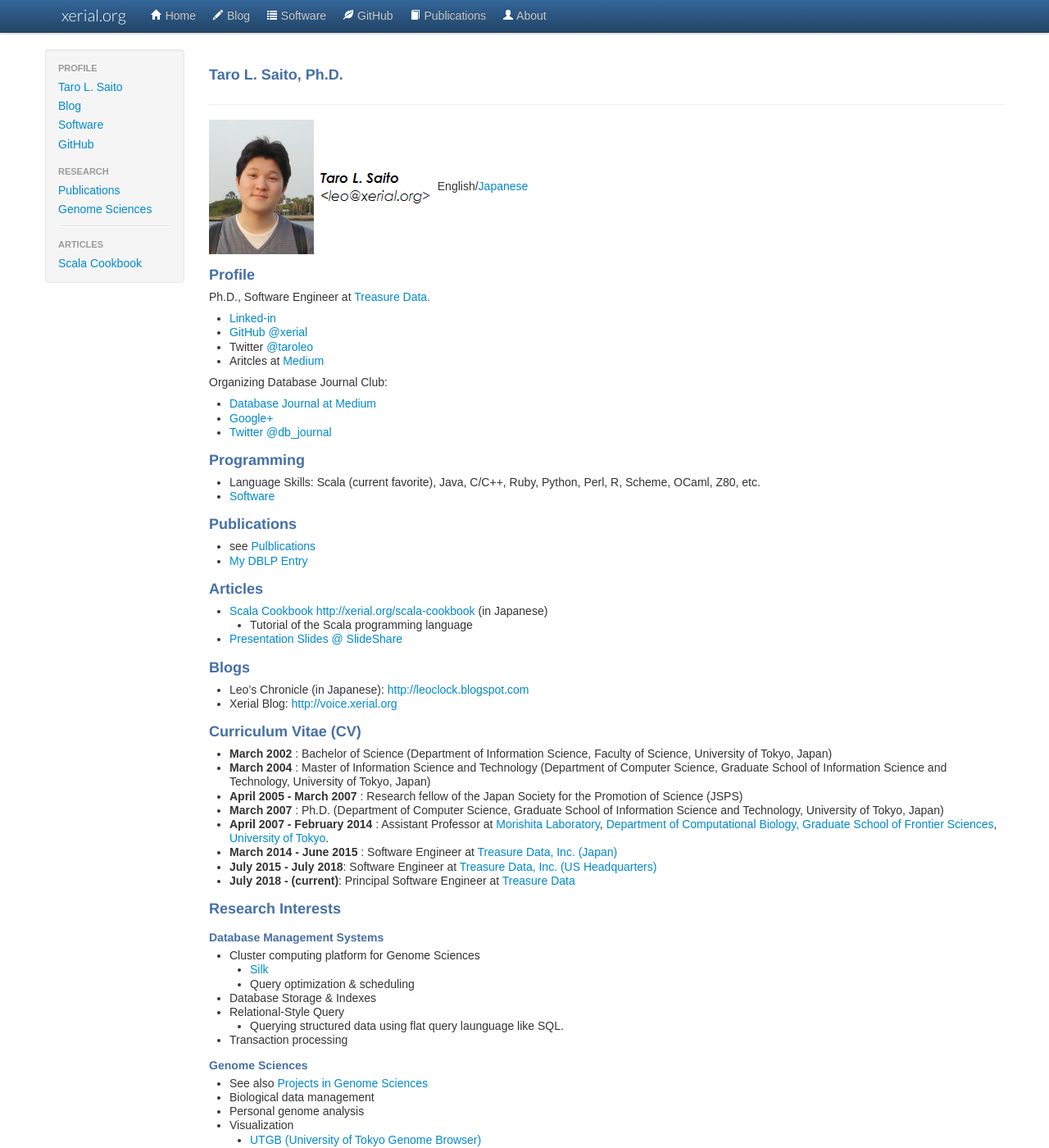
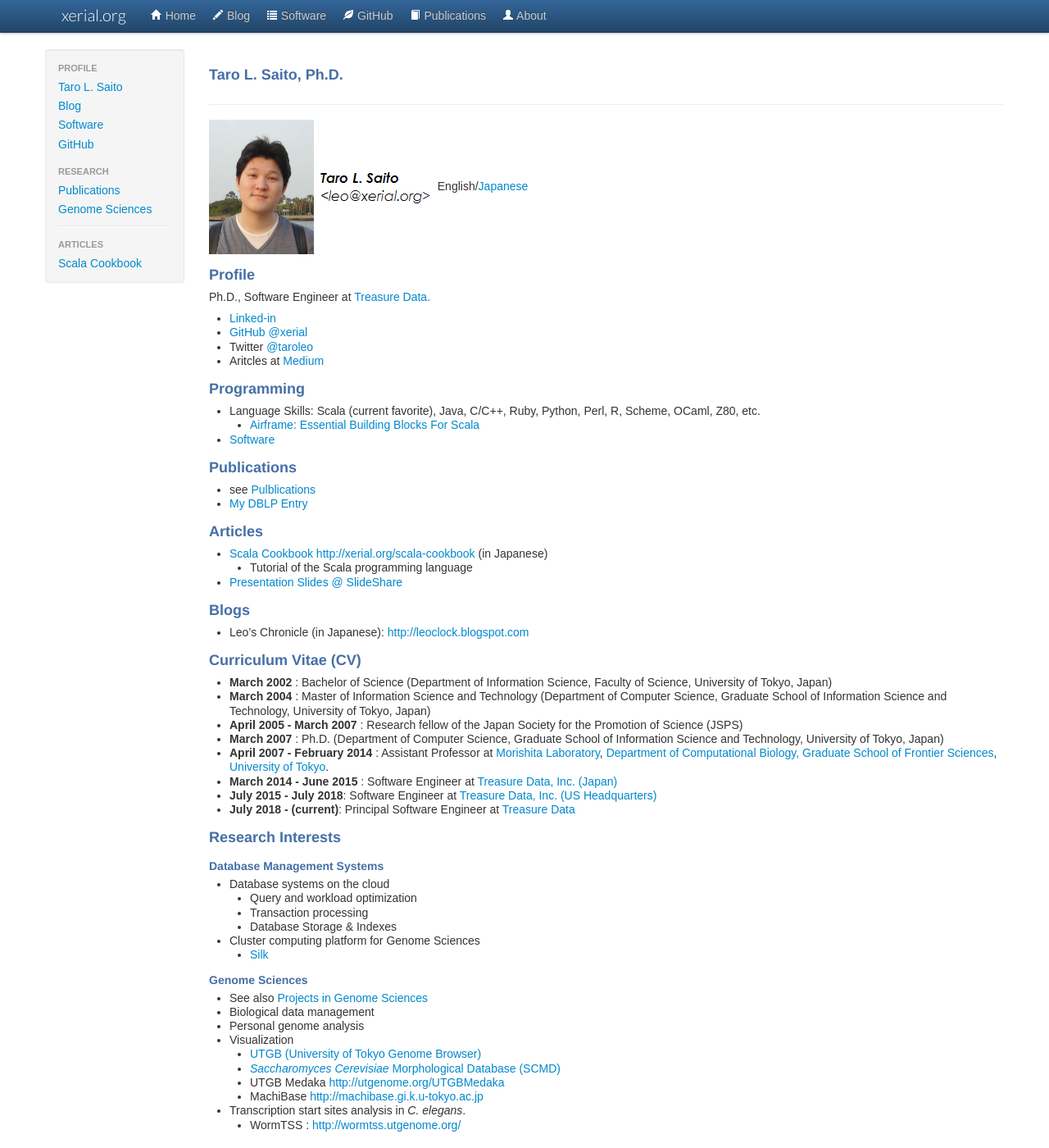
Before and after one commit to xerial/xerial.github.com, a Jekyll site: the page built from leo.md, in a window 1280 px wide and 1400 px high. Shown: the whole window at 82% size. Built offline with Jekyll 4.4.1, drawn with Linux system fonts in a browser that asks for light colours; Markdown is read by kramdown in place of the engine named in the settings.

Commit message:
Update leo.md

```diff
--- a/leo.md
+++ b/leo.md
@@ -13,19 +13,15 @@
 * Twitter [@taroleo](https://twitter.com/taroleo)
 * Aritcles at [Medium](https://medium.com/@taroleo)
 
-Organizing Database Journal Club:
-- [Database Journal at Medium](https://medium.com/db-journal)
-- [Google+](https://plus.google.com/u/2/communities/109432920533282111188)
-- [Twitter @db_journal](https://twitter.com/db_journal)
 
 ### Programming
 * Language Skills: Scala (current favorite), Java, C/C++, Ruby, Python, Perl, R, Scheme, OCaml, Z80, etc.
+  * [Airframe: Essential Building Blocks For Scala](https://wvlet.org/airframe/)
 * [Software]({{BASE_PATH}}/software)
 
 ### Publications
 * see [Pulblications]({{SITE_URL}}/publication)
 * [My DBLP Entry](http://www.informatik.uni-trier.de/~ley/db/indices/a-tree/s/Saito:Taro_L=.html)
-
 
 ### Articles
 * [Scala Cookbook](http://xerial.org/scala-cookbook) <http://xerial.org/scala-cookbook> (in Japanese)
@@ -35,7 +31,6 @@
 ### Blogs
 
 * Leo's Chronicle (in Japanese): <http://leoclock.blogspot.com>
-* Xerial Blog: <http://voice.xerial.org>
 
 ### Curriculum Vitae (CV)
 
@@ -51,13 +46,12 @@
 ### Research Interests
 
 #### Database Management Systems
+* Database systems on the cloud
+  * Query and workload optimization
+  * Transaction processing
+  * Database Storage & Indexes
 * Cluster computing platform for Genome Sciences
   * [Silk](http://xerial.org/silk)
-  * Query optimization & scheduling
-* Database Storage & Indexes
-* Relational-Style Query
-  * Querying structured data using flat query launguage like SQL.
-* Transaction processing
 
 
 #### Genome Sciences
```
